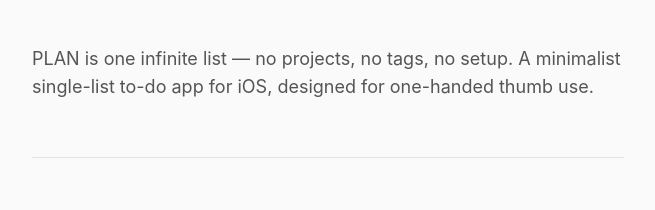
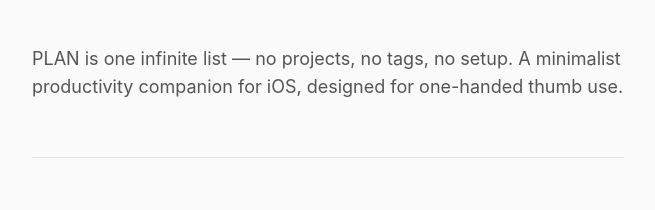
Before and after one commit to sethled/plan-app, a plain HTML site: page index.html in a window 1280 px wide. Shown: the part 200-410 px from the top of the page, 312-967 px from the left. Drawn offline with Linux system fonts and the light colour scheme.

Commit message:
Reposition site copy: "single-list to-do app" → "productivity companion"

```diff
--- a/index.html
+++ b/index.html
@@ -4,7 +4,7 @@
   <meta charset="utf-8">
   <meta name="viewport" content="width=device-width, initial-scale=1">
   <title>PLAN — One list. No setup. Done.</title>
-  <meta name="description" content="PLAN is one infinite list — no projects, no tags, no setup. A minimalist single-list to-do app for iOS.">
+  <meta name="description" content="PLAN is one infinite list — no projects, no tags, no setup. A minimalist productivity companion for iOS.">
   <meta name="theme-color" content="#0a0a0a" media="(prefers-color-scheme: dark)">
   <meta name="theme-color" content="#fafafa" media="(prefers-color-scheme: light)">
   <link rel="canonical" href="https://sethled.github.io/plan-app/">
@@ -84,7 +84,7 @@
     <h1>PLAN</h1>
     <p class="tagline">One list. No setup. Done.</p>
 
-    <p class="lead">PLAN is one infinite list — no projects, no tags, no setup. A minimalist single-list to-do app for iOS, designed for one-handed thumb use.</p>
+    <p class="lead">PLAN is one infinite list — no projects, no tags, no setup. A minimalist productivity companion for iOS, designed for one-handed thumb use.</p>
 
     <hr>
 
```
